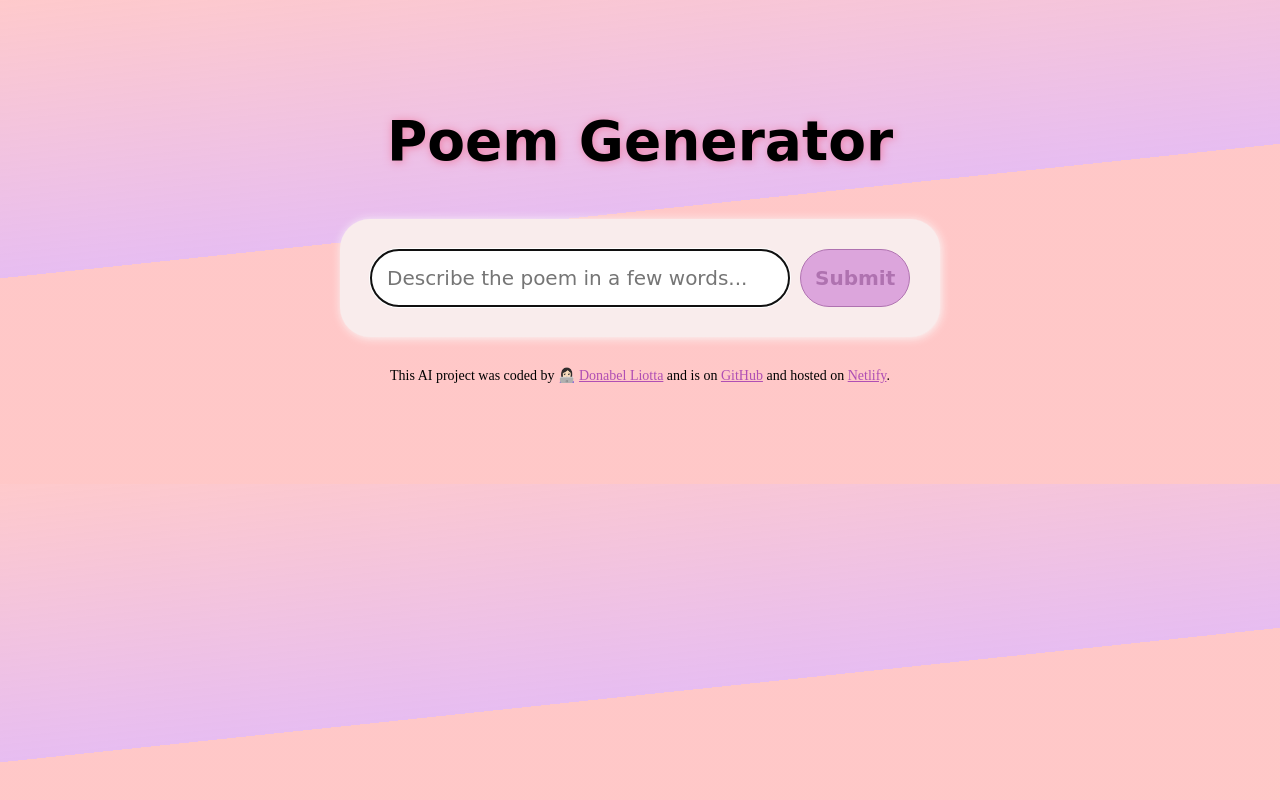
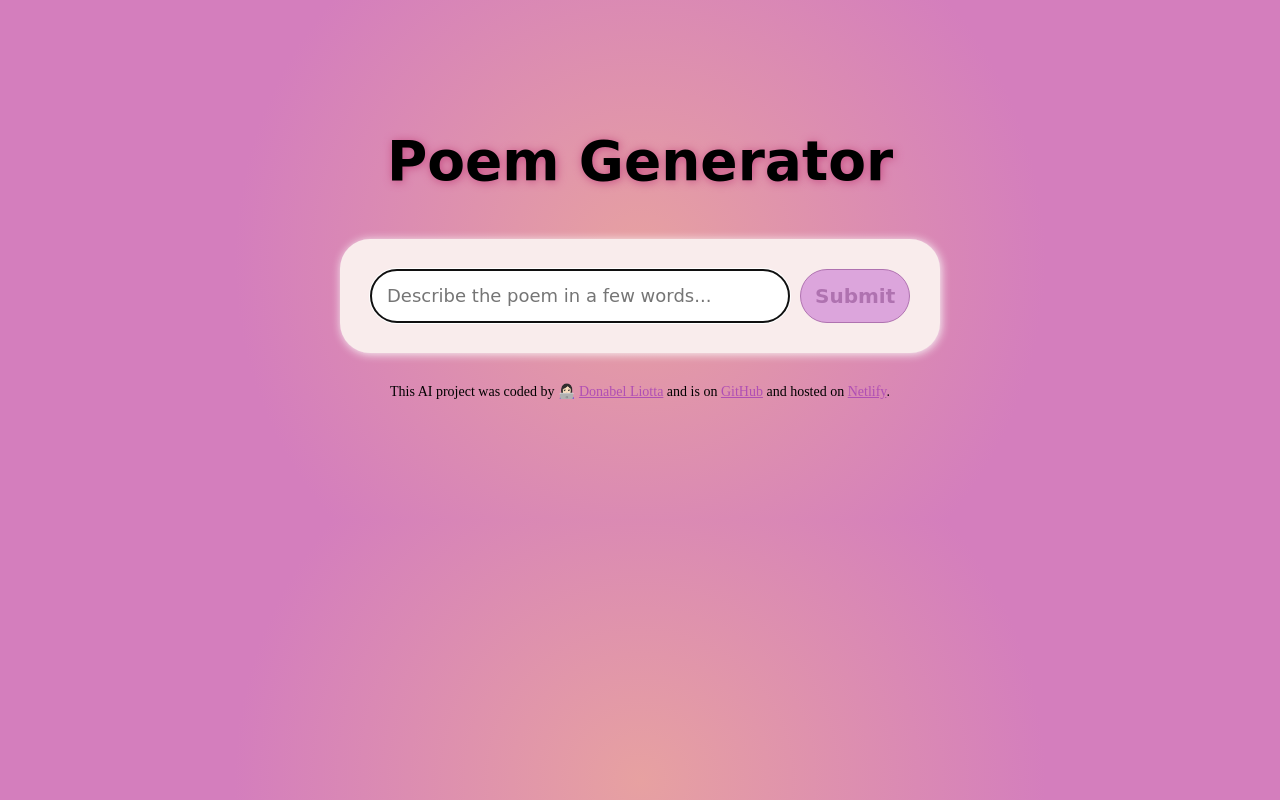
Before and after one commit to belram990/poem-generator, a plain HTML site: page index.html in a window 1280 px wide. Drawn offline with nearby package versions, Linux system fonts and the light colour scheme.

Commit message:
updated css

```diff
--- a/style.css
+++ b/style.css
@@ -1,10 +1,10 @@
 body {
-    background: linear-gradient(174deg, rgba(255, 192, 192, 0.84) -1.5%, rgb(231, 189, 241) 45%, rgba(255, 189, 189, 0.84)-1.5%);
+    background: radial-gradient(35.2% 85.5%, rgb(231, 161, 161) 0%, rgb(212, 126, 189) 90%);
 
 }
 
 .container {
-    margin: 100px auto;
+    margin: 120px auto;
     max-width: 600px;
 }
 
@@ -16,7 +16,8 @@ h1 {
     line-height: 1.5;
     font-family: Snell Roundhand,
         cursive;
-    text-shadow: 1px 1px 10px #ed7fa6;
+    text-shadow: 1px 1px 10px #c54c82;
+
 }
 
 header {
@@ -38,7 +39,7 @@ form {
     padding: 16px;
     border: 1px solid #e280a6;
     width: 80%;
-    font-size: 20px;
+    font-size: 18px;
     border-radius: 50px;
     line-height: 20px;
     font-family: Snell Roundhand,
```
